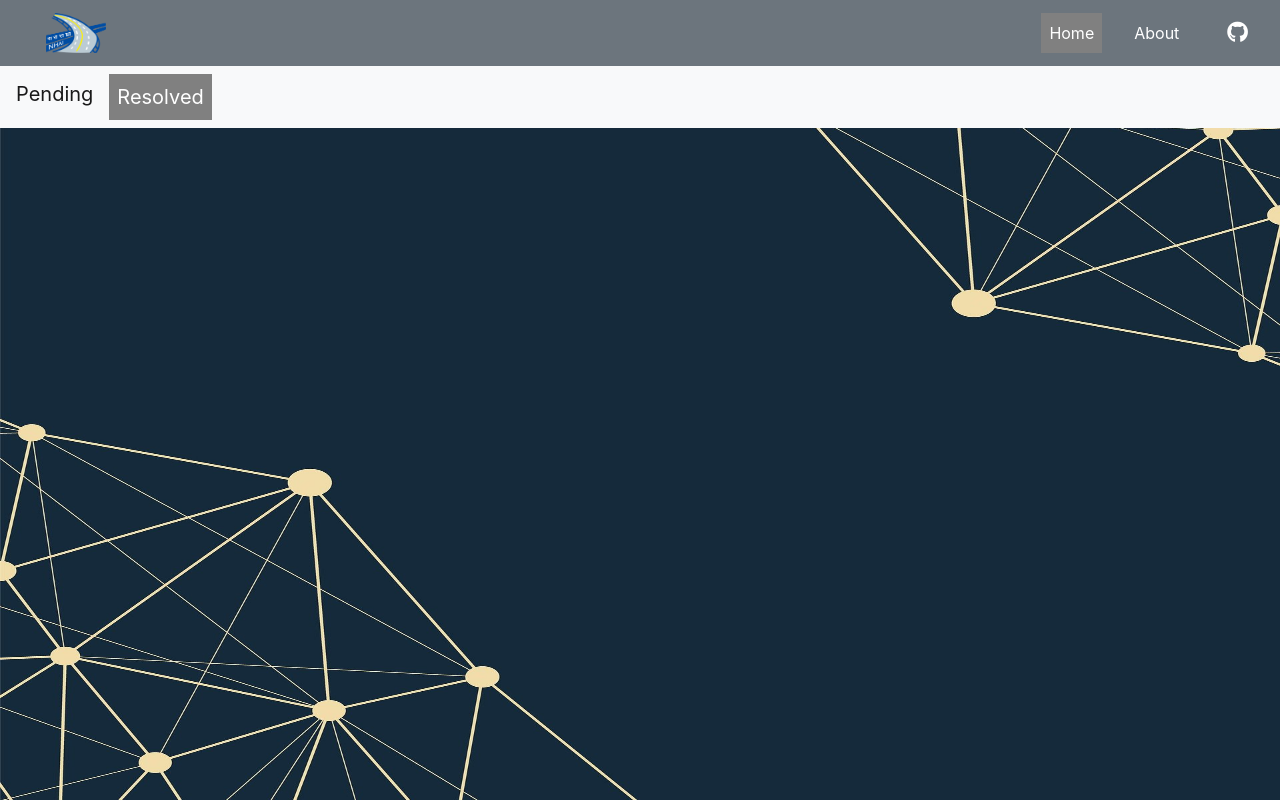
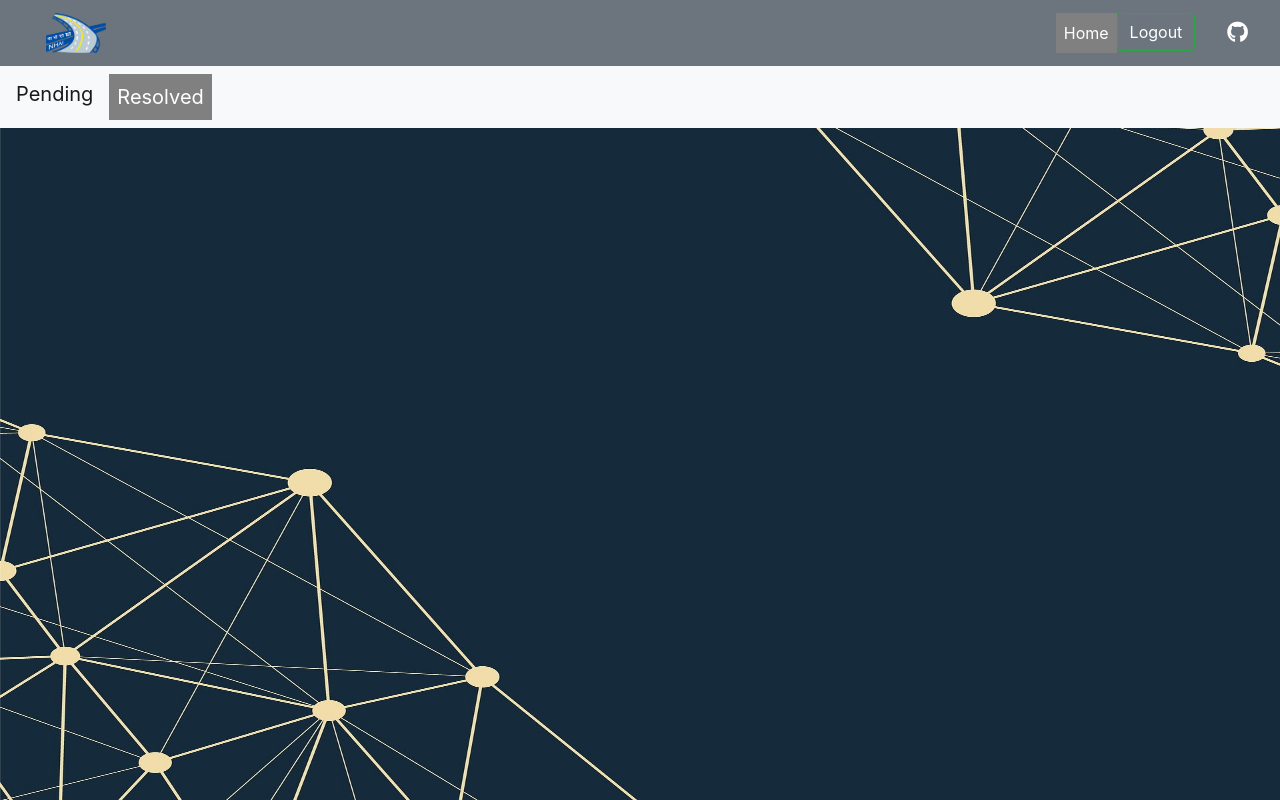
Before and after one commit to wargraver/pothole_detection, a plain HTML site: page resolved.html in a window 1280 px wide. Drawn offline with nearby package versions, Linux system fonts and the light colour scheme; no server answers.

Commit message:
logout button

```diff
--- a/resolved.html
+++ b/resolved.html
@@ -24,7 +24,7 @@
           <a class="nav-link  text-white" href="https://nhai.gov.in/">Home <span class="sr-only">(current)</span></a>
         </li>
         <li class="nav-item">
-          <a class="nav-link  text-white mr-2 ml-4" href="#">About</a>
+          <button id="btn2" class="btn btn-outline-success my-2 my-sm-0  text-white" type="submit">Logout</button>
         </li>
         <li class="nav-item">
           <a class="nav-link  text-white mr-2 ml-4 icon" href="https://github.com/wargraver/Bug_slayers"><i class="fab fa-github fa-lg"></i></a>
```
Also changed, not shown: dashboard.html (+1 -2 lines), user.html (+1 -1 lines).
